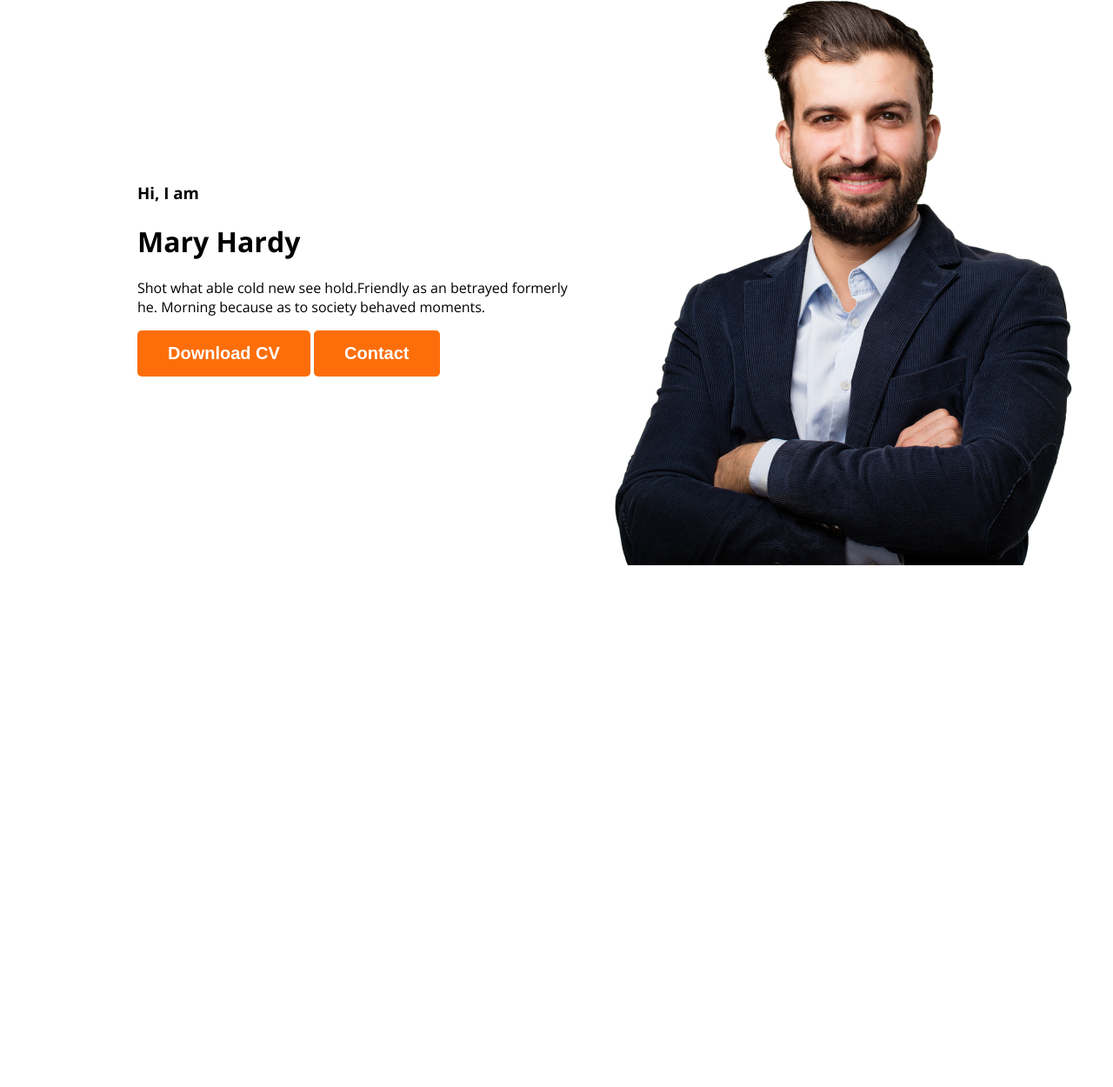
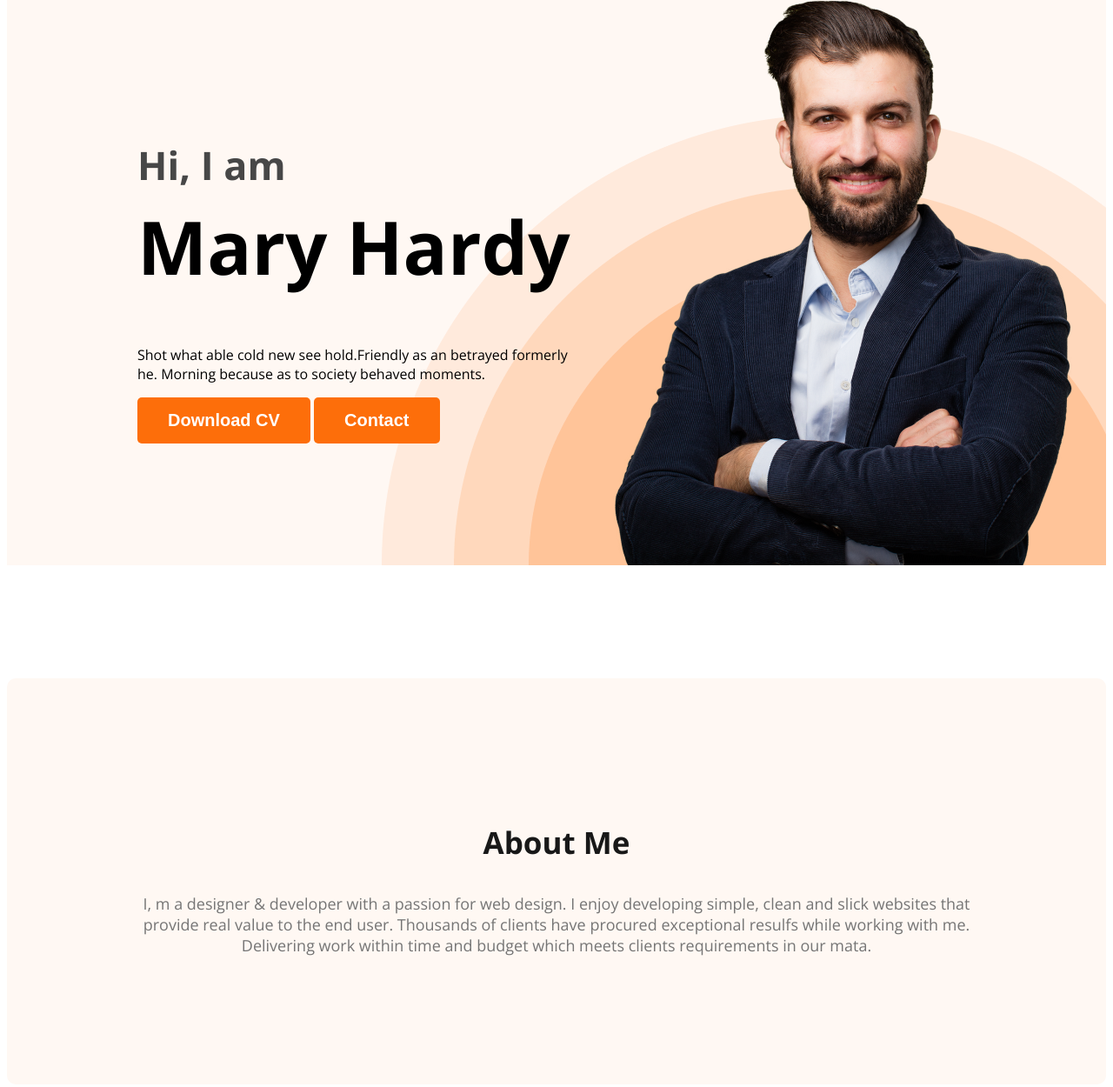
Before and after one commit to mehedi-mh/web-developer-portfolio, a plain HTML site: page index.html in a window 1280 px wide. Shown: the part 149-1399 px from the top of the page at 87% size. Before the commit the page ends 837 px from the top, so only its background shows below. Drawn offline with nearby package versions, Linux system fonts and the light colour scheme.

Commit message:
added about section

```diff
--- a/index.html
+++ b/index.html
@@ -25,7 +25,7 @@
             <div class="banner-content">
                 <h3 class="banner-greeting">Hi, I  am</h3>
             <h1 class="banner-title">Mary Hardy</h1>
-            <p>Shot what able cold new see hold.Friendly as an betrayed formerly he. Morning because as to society behaved moments.</p>
+            <p class="banner-description">Shot what able cold new see hold.Friendly as an betrayed formerly he. Morning because as to society behaved moments.</p>
             <button class="btn-primary">Download CV</button>
             <button class="btn-primary">Contact</button>
             </div>
@@ -35,6 +35,10 @@
 
     </header>
     <main>
+        <section class="about">
+            <h3 class="section-title">About Me</h3>
+            <p class="section-description">I, m a designer & developer with a passion for web design. I enjoy developing simple, clean and slick websites that provide real value to the end user. Thousands of clients have procured exceptional resulfs while working with me. Delivering work within time and budget which meets clients requirements in our mata.</p>
+        </section>
 
     </main>
 
--- a/styles/portfolio.css
+++ b/styles/portfolio.css
@@ -1,12 +1,13 @@
-body{
+body {
     font-family: 'Lato', sans-serif;
     font-family: 'Open Sans', sans-serif;
 }
- .text-primary{
+
+.text-primary {
     color: #FD6E0A;
- }
+}
 
- .btn-primary{
+.btn-primary {
     border-radius: 5px;
     background: #FD6E0A;
     border: 0;
@@ -16,48 +17,93 @@ body{
     padding: 15px 35px;
 
 
- }
+}
 
-nav{
+.section-title {
+    color: #181818;
+    text-align: center;
+    font-size: 35px;
+    font-weight: 700;
+}
+
+.section-description {
+    color: #757575;
+    text-align: center;
+    font-size: 18px;
+
+}
+
+nav {
     display: flex;
     justify-content: space-between;
     align-items: center;
     margin: 0 200px;
 }
 
-.nav-title{
+.nav-title {
     font-weight: 800;
 }
 
 
 
-nav >ul{
+nav>ul {
     display: flex;
     align-items: center;
 }
 
-nav  li{
+nav li {
     list-style: none;
     margin-right: 50px;
 }
 
-nav a{
+nav a {
     text-decoration: none;
     color: #474747;
 }
 
+.header {
+    background-color: #FFF8F3;
+    background-image: url('../images/header_bg.png');
+    background-repeat: no-repeat;
+    background-position: bottom right;
+}
+
+.banner {
+    padding: 30px 30px 0 150px;
+    display: flex;
+    align-items: center;
+    justify-content: space-between;
+
+}
+
+.banner-content {
+    width: 500px;
+}
 
 
-.banner{
-    padding: 30px 30px 30px 150px;
-    display: flex;
-    align-items: center;
+.banner.profile-pic {
+    width: 584px;
+    height: 676px;
 
 }
 
 
-.banner.profile-pic{
-    width: 584px;
-    height: 676px;
+.banner-greeting {
+    font-size: 45px;
+    color: #474747;
+    margin-bottom: 0;
+}
 
+.banner-title {
+    font-size: 85px;
+    font-weight: 700;
+    margin-top: 5px;
 }
+
+
+.about {
+    padding: 130px;
+    border-radius: 10px;
+    background: #FFF8F3;
+    margin: 130px 0;
+}
```
